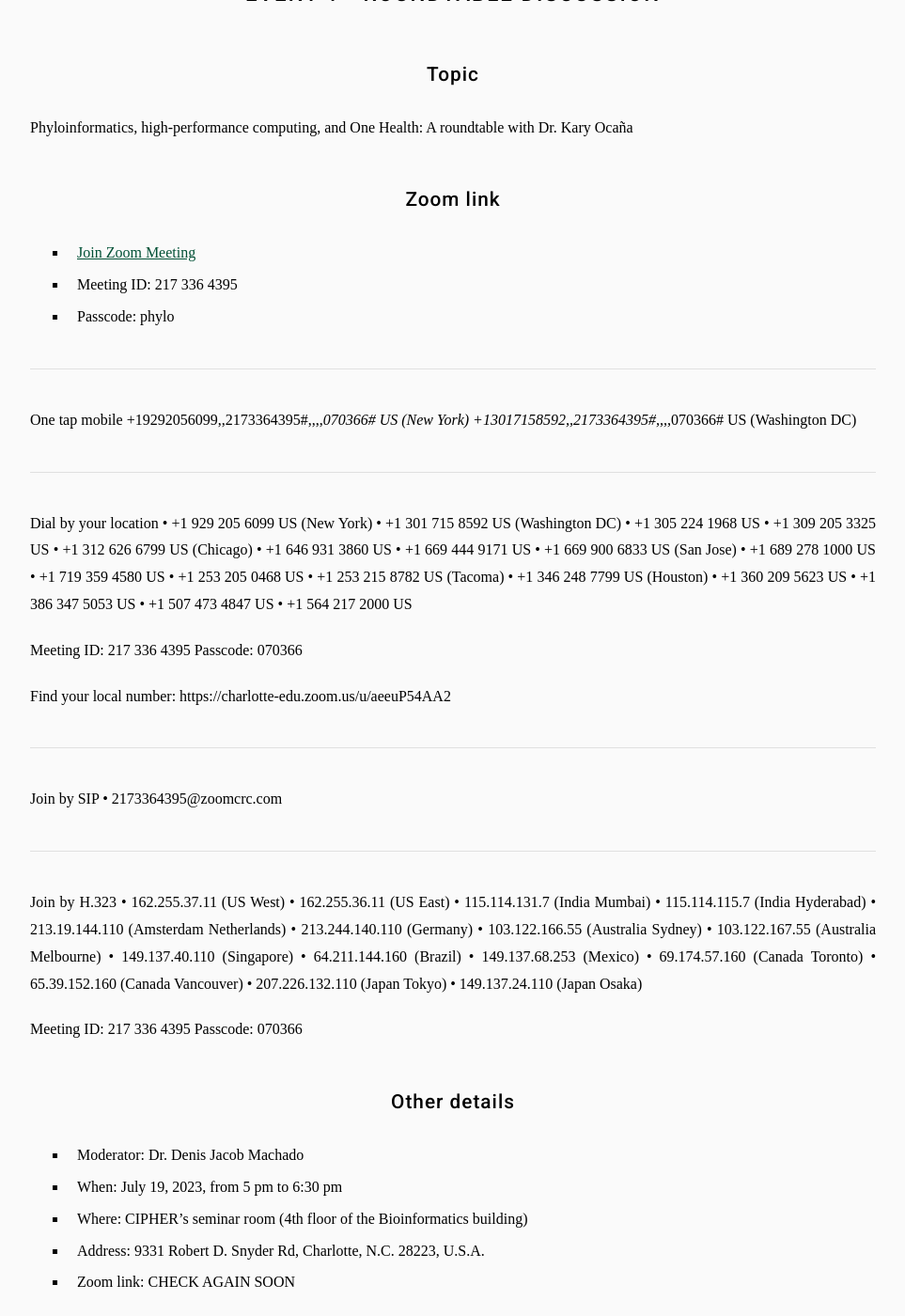
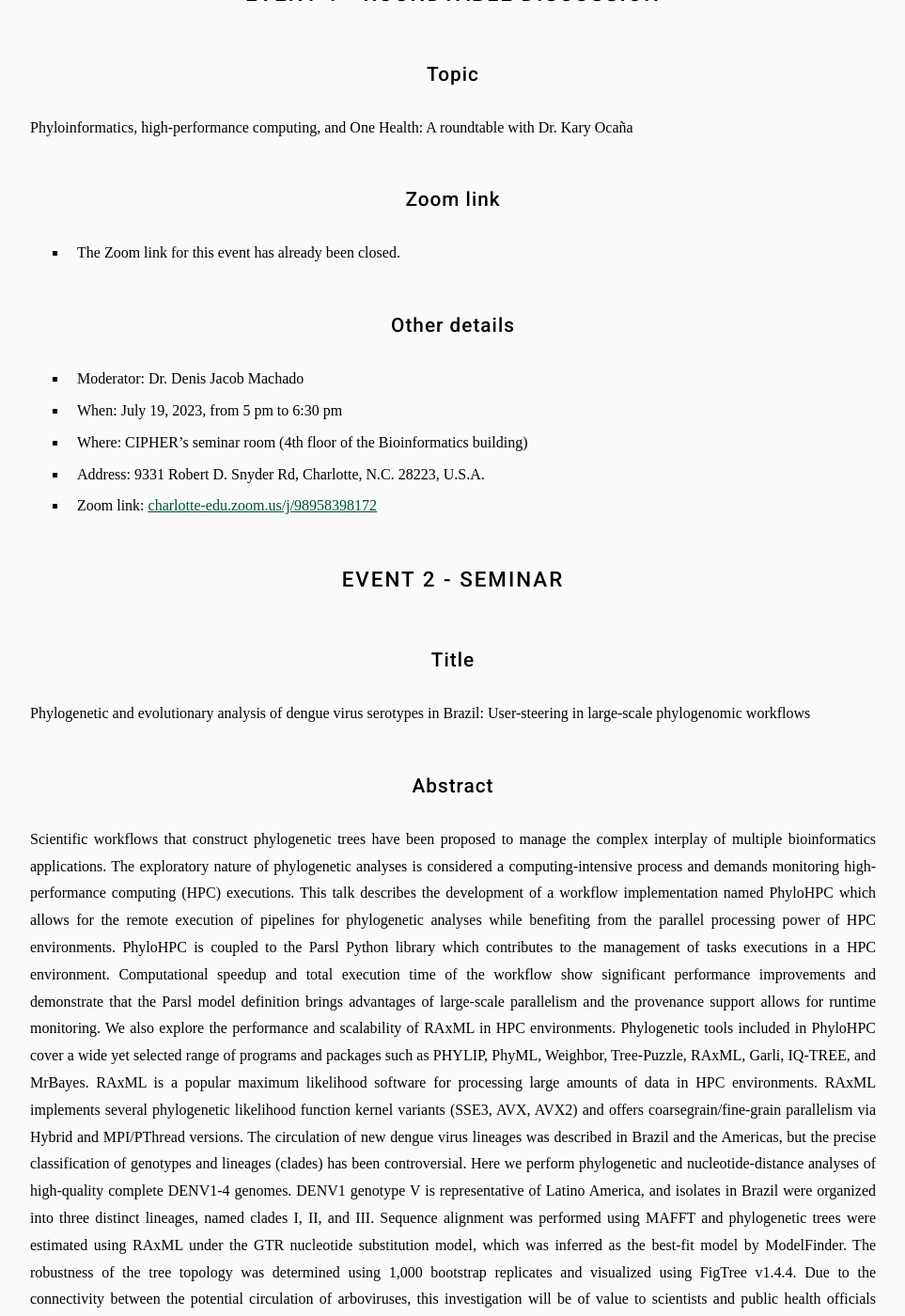
Before and after one commit to machadodj/machadodj.github.io, a Jekyll site: the page built from _posts/2023-07-14-OcanaK.md, in a window 1280 px wide and 1400 px high, scrolled down 657 px. Shown: the whole window at 94% size, without its empty margins (158-1121 px from the left). Built offline with Jekyll 4.4.1, drawn with Linux system fonts in a browser that asks for light colours; nearby versions of some CDN libraries; some web fonts are replaced.

Commit message:
Update 2023-07-14-OcanaK.md

```diff
--- a/_posts/2023-07-14-OcanaK.md
+++ b/_posts/2023-07-14-OcanaK.md
@@ -23,72 +23,7 @@ Phyloinformatics, high-performance computing, and One Health: A roundtable with
 
 ## Zoom link
 
-- [Join Zoom Meeting](https://charlotte-edu.zoom.us/j/2173364395?pwd=cHVJNDZQazZKQTFndkw4QUFLVkVGQT09)
-- Meeting ID:  217 336 4395
-- Passcode: phylo
-
----
-
-One tap mobile
-+19292056099,,2173364395#,,,,*070366# US (New York)
-+13017158592,,2173364395#,,,,*070366# US (Washington DC)
-
----
-
-Dial by your location
-• +1 929 205 6099 US (New York)
-• +1 301 715 8592 US (Washington DC)
-• +1 305 224 1968 US
-• +1 309 205 3325 US
-• +1 312 626 6799 US (Chicago)
-• +1 646 931 3860 US
-• +1 669 444 9171 US
-• +1 669 900 6833 US (San Jose)
-• +1 689 278 1000 US
-• +1 719 359 4580 US
-• +1 253 205 0468 US
-• +1 253 215 8782 US (Tacoma)
-• +1 346 248 7799 US (Houston)
-• +1 360 209 5623 US
-• +1 386 347 5053 US
-• +1 507 473 4847 US
-• +1 564 217 2000 US
-
-Meeting ID:  217 336 4395
-Passcode: 070366
-
-Find your local number: https://charlotte-edu.zoom.us/u/aeeuP54AA2
-
----
-
-Join by SIP
-• 2173364395@zoomcrc.com
-
----
-
-Join by H.323
-• 162.255.37.11 (US West)
-• 162.255.36.11 (US East)
-• 115.114.131.7 (India Mumbai)
-• 115.114.115.7 (India Hyderabad)
-• 213.19.144.110 (Amsterdam Netherlands)
-• 213.244.140.110 (Germany)
-• 103.122.166.55 (Australia Sydney)
-• 103.122.167.55 (Australia Melbourne)
-• 149.137.40.110 (Singapore)
-• 64.211.144.160 (Brazil)
-• 149.137.68.253 (Mexico)
-• 69.174.57.160 (Canada Toronto)
-• 65.39.152.160 (Canada Vancouver)
-• 207.226.132.110 (Japan Tokyo)
-• 149.137.24.110 (Japan Osaka)
-
-Meeting ID:  217 336 4395
-Passcode: 070366
-
-
-
-
+- The Zoom link for this event has already been closed.
 
 ## Other details
 
@@ -96,7 +31,7 @@ Passcode: 070366
 - When: July 19, 2023, from 5 pm to 6:30 pm
 - Where: CIPHER’s seminar room (4th floor of the Bioinformatics building)
 - Address: 9331 Robert D. Snyder Rd, Charlotte, N.C. 28223, U.S.A.
-- Zoom link: CHECK AGAIN SOON
+- Zoom link: [charlotte-edu.zoom.us/j/98958398172](https://charlotte-edu.zoom.us/j/98958398172)
 
 # Event 2 - Seminar
 
```
